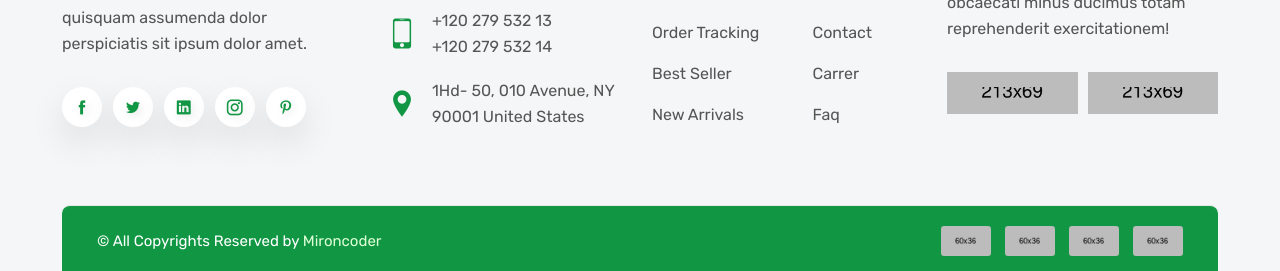
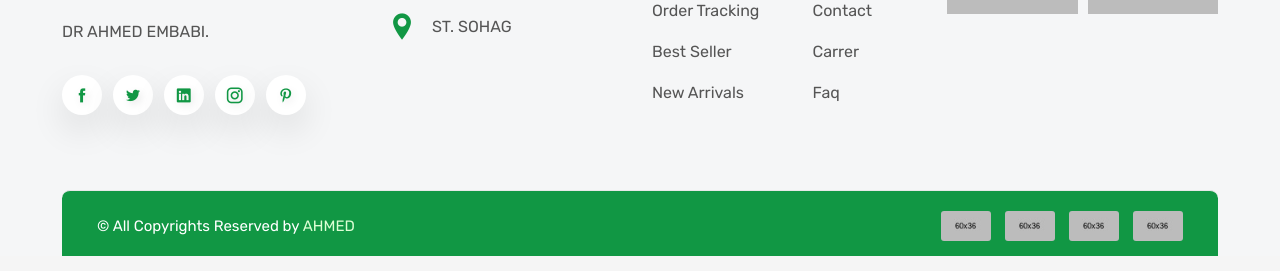
Before and after one commit to ahmed007dr/E-Commerce-DJ, a Django app: page /products/brands/ in a window 1280 px wide. Shown: the part 2165-2436 px from the top of the page. Run offline with Django 4.2, Linux system fonts and the light colour scheme; data comes from the database, SQL or seed files in the repository; parts of the project's set-up code (start-up, migrations or seed data) failed here and were passed over; some libraries are stand-ins or nearby versions.

Commit message:
edit in home page header footer

```diff
--- a/project/settings.py
+++ b/project/settings.py
@@ -85,6 +85,7 @@ TEMPLATES = [
                 'django.template.context_processors.request',
                 'django.contrib.auth.context_processors.auth',
                 'django.contrib.messages.context_processors.messages',
+                'settings.settings_context_processor.get_settings',
             ],
         },
     },
--- /dev/null
+++ b/settings/settings_context_processor.py
@@ -0,0 +1,5 @@
+from .models import Settings
+
+def get_settings(request):
+    data = Settings.objects.last()
+    return {'settings_data': data}
--- a/templates/base.html
+++ b/templates/base.html
@@ -11,19 +11,19 @@
 
         <!-- AUTHOR META -->
         <meta name="author" content="mironcoder">
-        <meta name="email" content="mironcoder@gmail.com">
-        <meta name="profile" content="https://themeforest.net/user/mironcoder">
+        <meta name="email" content="{{settings_data.emails}}">
+        <meta name="profile" content="{{settings_data.facebook}}">
 
         <!-- TEMPLATE META -->
-        <meta name="name" content="Greeny">
-        <meta name="title" content="Greeny - eCommerce HTML Template">
+        <meta name="name" content="{{settings_data.name}}">
+        <meta name="title" content="{{settings_data.name}}">
         <meta name="keywords" content="organic, food, shop, ecommerce, store, html, bootstrap, template, agriculture, vegetables, webshop, farm, grocery, natural, online store">
         <!--=====================================
                     META-TAG PART END
         =======================================-->
 
         <!-- WEBPAGE TITLE -->
-        <title>Index Home - Greeny</title>
+        <title>{{settings_data.subtitle}}</title>
 
         <!--=====================================
                     CSS LINK PART START
@@ -346,7 +346,7 @@
                 </li>
             </ul>
             <div class="category-footer">
-                <p>All Rights Reserved by <a href="#">Mironcoder</a></p>
+                <p>All Rights Reserved by <a href="{{settings_data.facebook}}">{{settings_data.name}}</a></p>
             </div>
         </aside>
         <!--=====================================
@@ -571,15 +533,6 @@
                             <li><a href="register.html">register</a></li>
                             <li><a href="reset-password.html">reset password</a></li>
                             <li><a href="change-password.html">change password</a></li>
-                        </ul>
-                    </li>
-                    <li>
-                        <a class="nav-link dropdown-link" href="#"><i class="icofont-book-alt"></i>blogs</a>
-                        <ul class="dropdown-list">
-                            <li><a href="blog-grid.html">blog grid</a></li>
-                            <li><a href="blog-standard.html">blog standard</a></li>
-                            <li><a href="blog-details.html">blog details</a></li>
-                            <li><a href="blog-author.html">blog author</a></li>
                         </ul>
                     </li>
                     <li><a class="nav-link" href="offer.html"><i class="icofont-sale-discount"></i>offers</a></li>
@@ -596,19 +549,19 @@
                         <i class="icofont-ui-touch-phone"></i>
                         <p>
                             <small>call us</small>
-                            <span>(+880) 183 8288 389</span>
+                            <span>{{settings_data.phone}}</span>
                         </p>
                     </div>
                     <div class="nav-info">
                         <i class="icofont-ui-email"></i>
                         <p>
                             <small>email us</small>
-                            <span>support@greeny.com</span>
+                            <span>{{settings_data.emails}}</span>
                         </p>
                     </div>
                 </div>
                 <div class="nav-footer">
-                    <p>All Rights Reserved by <a href="#">Mironcoder</a></p>
+                    <p>All Rights Reserved by <a href="{{settings_data.facebook}}">{{settings_data.name}}</a></p>
                 </div>
             </div>
         </aside>
@@ -621,7 +574,7 @@
                     MOBILE-MENU PART START
         =======================================-->
         <div class="mobile-menu">
-            <a href="index.html" title="Home Page">
+            <a href="/" title="Home Page">
                 <i class="fas fa-home"></i>
                 <span>Home</span>
             </a>
@@ -637,11 +590,6 @@
             <a href="wishlist.html" title="Wishlist">
                 <i class="fas fa-heart"></i>
                 <span>wishlist</span>
-                <sup>0</sup>
-            </a>
-            <a href="compare.html" title="Compare List">
-                <i class="fas fa-random"></i>
-                <span>compare</span>
                 <sup>0</sup>
             </a>
         </div>
@@ -718,10 +666,10 @@
                                     <div class="view-list-group">
                                         <label class="view-list-title">Share:</label>
                                         <ul class="view-share-list">
-                                            <li><a href="#" class="icofont-facebook" title="Facebook"></a></li>
-                                            <li><a href="#" class="icofont-twitter" title="Twitter"></a></li>
-                                            <li><a href="#" class="icofont-linkedin" title="Linkedin"></a></li>
-                                            <li><a href="#" class="icofont-instagram" title="Instagram"></a></li>
+                                            <li><a href="{{settings_data.facebook}}" class="icofont-facebook" title="Facebook"></a></li>
+                                            <li><a href="{{settings_data.facebook}}" class="icofont-twitter" title="Twitter"></a></li>
+                                            <li><a href="{{settings_data.facebook}}" class="icofont-linkedin" title="Linkedin"></a></li>
+                                            <li><a href="{{settings_data.facebook}}" class="icofont-instagram" title="Instagram"></a></li>
                                         </ul>
                                     </div>
                                     <div class="view-add-group">
@@ -826,15 +773,15 @@
                     <div class="col-sm-6 col-xl-3">
                         <div class="footer-widget">
                             <a class="footer-logo" href="#">
-                                <img src="images/logo.png" alt="logo">
+                                <img src="{{settings_data.logo.url}}" alt="logo">
                             </a>
-                            <p class="footer-desc">Adipisci asperiores ipsum ipsa repellat consequatur repudiandae quisquam assumenda dolor perspiciatis sit ipsum dolor amet.</p>
+                            <p class="footer-desc">{{settings_data.subtitle}}.</p>
                             <ul class="footer-social">
-                                <li><a class="icofont-facebook" href="#"></a></li>
-                                <li><a class="icofont-twitter" href="#"></a></li>
-                                <li><a class="icofont-linkedin" href="#"></a></li>
-                                <li><a class="icofont-instagram" href="#"></a></li>
-                                <li><a class="icofont-pinterest" href="#"></a></li>
+                                <li><a class="icofont-facebook" href="{{settings_data.facebook}}"></a></li>
+                                <li><a class="icofont-twitter" href="{{settings_data.facebook}}"></a></li>
+                                <li><a class="icofont-linkedin" href="{{settings_data.facebook}}"></a></li>
+                                <li><a class="icofont-instagram" href="{{settings_data.facebook}}"></a></li>
+                                <li><a class="icofont-pinterest" href="{{settings_data.facebook}}"></a></li>
                             </ul>
                         </div>
                     </div>
@@ -845,20 +792,18 @@
                                 <li>
                                     <i class="icofont-ui-email"></i>
                                     <p>
-                                        <span>support@greeny.com</span>
-                                        <span>carrer@greeny.com</span>
+                                        <span>{{settings_data.emails}}</span>
                                     </p>
                                 </li>
                                 <li>
                                     <i class="icofont-ui-touch-phone"></i>
                                     <p>
-                                        <span>+120 279 532 13</span>
-                                        <span>+120 279 532 14</span>
+                                        <span>{{settings_data.phone}}</span>
                                     </p>
                                 </li>
                                 <li>
                                     <i class="icofont-location-pin"></i>
-                                    <p>1Hd- 50, 010 Avenue, NY 90001 United States</p>
+                                    <p>{{settings_data.address}}</p>
                                 </li>
                             </ul>
                         </div>
@@ -898,7 +843,7 @@
                 <div class="row">
                     <div class="col-12">
                         <div class="footer-bottom">
-                            <p class="footer-copytext">&copy;  All Copyrights Reserved by <a target="_blank" href="https://themeforest.net/user/mironcoder">Mironcoder</a></p>
+                            <p class="footer-copytext">&copy;  All Copyrights Reserved by <a target="_blank" href="{{settings_data.facebook}}">{{settings_data.name}}</a></p>
                             <div class="footer-card">
                                 <a href="#"><img src="images/payment/jpg/01.jpg" alt="payment"></a>
                                 <a href="#"><img src="images/payment/jpg/02.jpg" alt="payment"></a>
```
Also changed, not shown: other parts of templates/base.html (+16 -55 lines).
